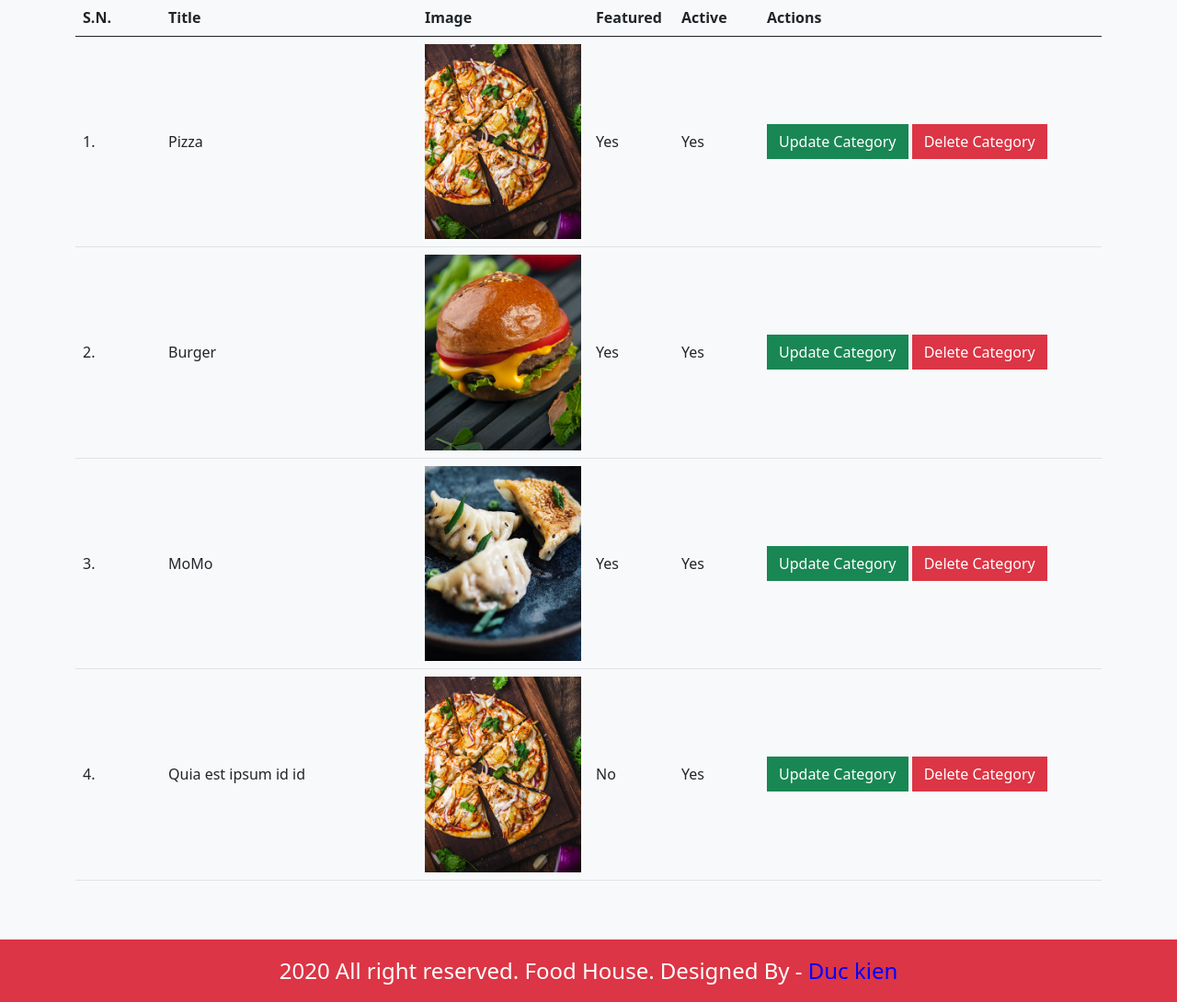
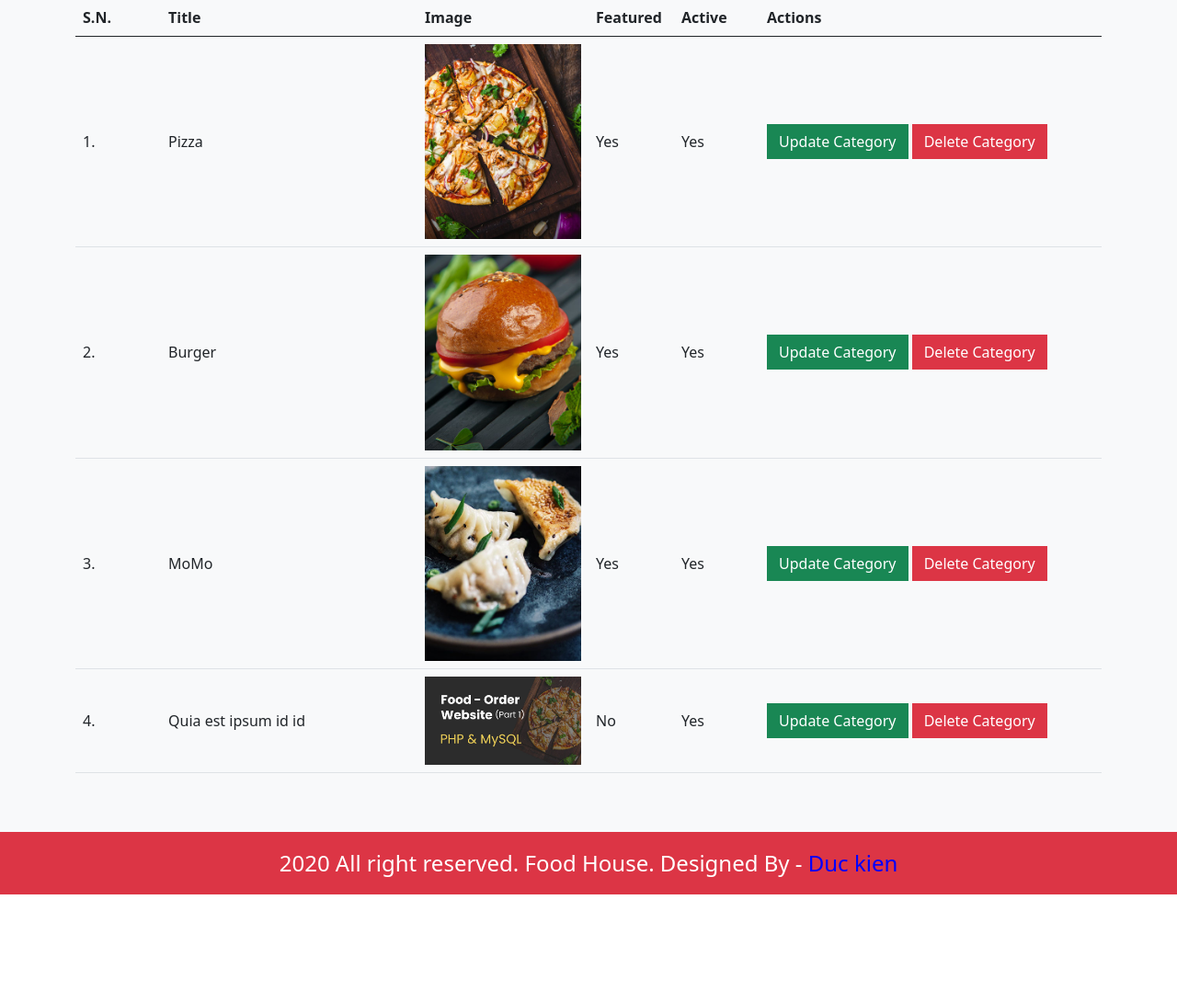
Before and after one commit to duckienylh/wowfood-bootstrap, a PHP site: page /manage-category.php in a window 1280 px wide. Shown: the part 278-1368 px from the top of the page at 92% size. After the commit the page ends 1251 px from the top, so only its background shows below. Run offline with PHP 8.4, Linux system fonts and the light colour scheme.

Commit message:
bootstrap-restaurant

```diff
--- a/manage-category.php
+++ b/manage-category.php
@@ -96,7 +96,7 @@
                         <tr class="align-middle">
                             <td scope="row">4.</td>
                             <td>Quia est ipsum id id</td>
-                            <td><img src="./assets/img/pizza.jpg" class="w-100"></td>
+                            <td><img src="./assets/img/maxresdefault.jpg" class="w-100"></td>
                             <td>No</td>
                             <td>Yes</td>
                             <td>
```
